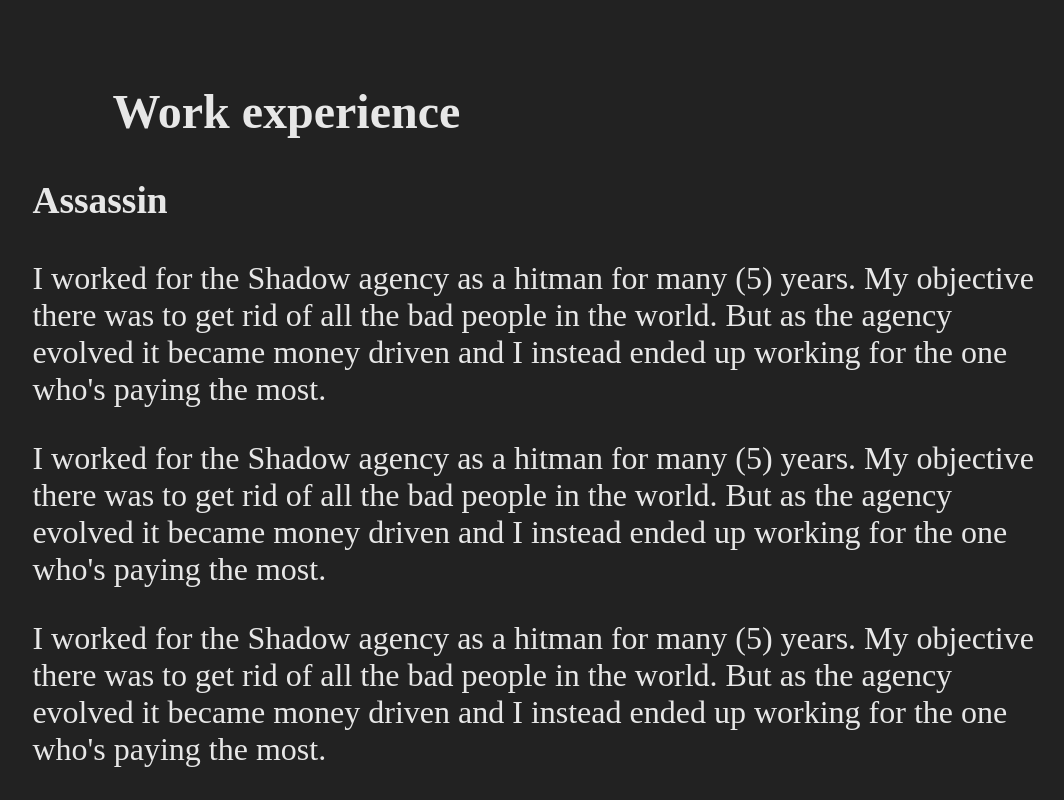
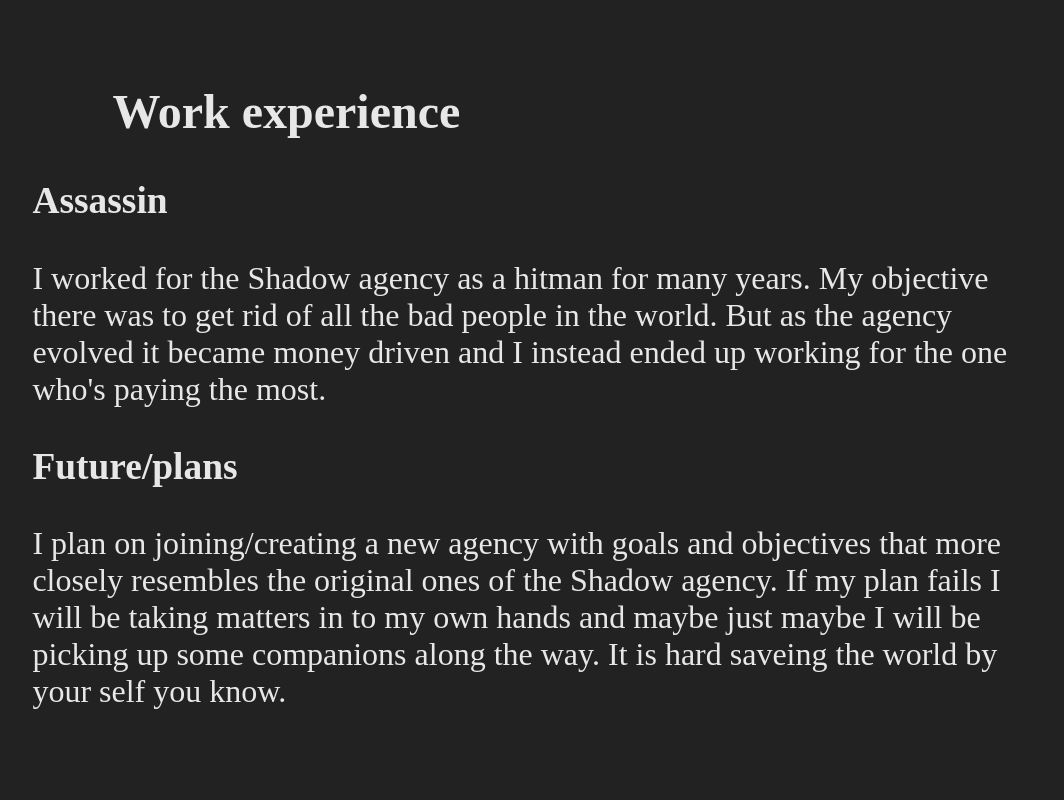
Before and after one commit to AdamLagerqvist/CV, a plain HTML site: page index.html in a window 1280 px wide. Shown: the part 1054-1854 px from the top of the page, without its empty margins (102-1166 px from the left). After the commit the page ends 1796 px from the top, so only its background shows below. Drawn offline with Linux system fonts and the light colour scheme.

Commit message:
README.md + fixade sista delen av mitt cv
la till text längst ner på sidan

```diff
--- a/index.html
+++ b/index.html
@@ -27,9 +27,9 @@
                 <p>Adept at using all kinds of guns such as sniper rifles and assault rifles, but my personal preferences is the hand gun. I also know a lot of martial arts some examples are karate, Kungfu, taekwondo and breakdancing. I’m a creative and a very quick thinker, which is extremely important when you are up against a strong opponent.</p>
             <h2 id="Work experience" class="margin-top">Work experience</h2>
             <h3>Assassin</h3>
-                <p>I worked for the Shadow agency as a hitman for many (5) years. My objective there was to get rid of all the bad people in the world. But as the agency evolved it became money driven and I instead ended up working for the one who's paying the most.</p>
-                <p>I worked for the Shadow agency as a hitman for many (5) years. My objective there was to get rid of all the bad people in the world. But as the agency evolved it became money driven and I instead ended up working for the one who's paying the most.</p>
-                <p>I worked for the Shadow agency as a hitman for many (5) years. My objective there was to get rid of all the bad people in the world. But as the agency evolved it became money driven and I instead ended up working for the one who's paying the most.</p>
+                <p>I worked for the Shadow agency as a hitman for many years. My objective there was to get rid of all the bad people in the world. But as the agency evolved it became money driven and I instead ended up working for the one who's paying the most.</p>
+            <h3>Future/plans</h3>
+                <p>I plan on joining/creating a new agency with goals and objectives that more closely resembles the original ones of the Shadow agency. If my plan fails I will be taking matters in to my own hands and maybe just maybe I will be picking up some companions along the way. It is hard saveing the world by your self you know.</p>
 </Section>
 </body>
 </html>
```
Also changed, not shown: 1 other file.
